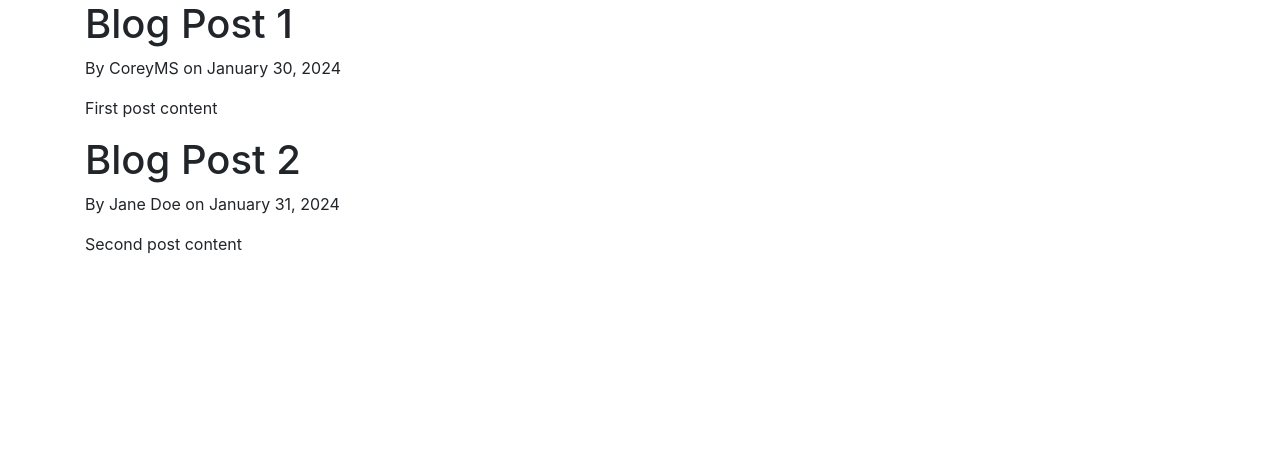
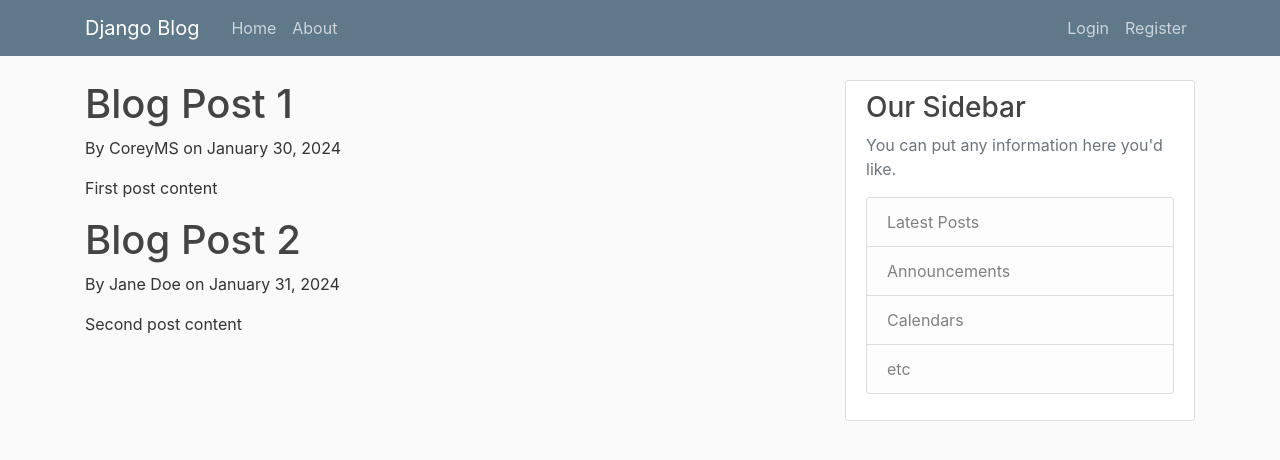
Before and after one commit to zee-ham-su/django-practice-project, a Django app: page / in a window 1280 px wide. Shown: the top 460 px of the page. Run offline with Django 5.2, Linux system fonts and the light colour scheme; some libraries are stand-ins or nearby versions.

Commit message:
Add navbar and sidebar to base.html

```diff
--- /dev/null
+++ b/startup/blog/static/blog/main.css
@@ -0,0 +1,89 @@
+body {
+    background: #fafafa;
+    color: #333333;
+    margin-top: 5rem;
+}
+
+h1,
+h2,
+h3,
+h4,
+h5,
+h6 {
+    color: #444444;
+}
+
+ul {
+    margin: 0;
+}
+
+.bg-steel {
+    background-color: #5f788a;
+}
+
+.site-header .navbar-nav .nav-link {
+    color: #cbd5db;
+}
+
+.site-header .navbar-nav .nav-link:hover {
+    color: #ffffff;
+}
+
+.site-header .navbar-nav .nav-link.active {
+    font-weight: 500;
+}
+
+.content-section {
+    background: #ffffff;
+    padding: 10px 20px;
+    border: 1px solid #dddddd;
+    border-radius: 3px;
+    margin-bottom: 20px;
+}
+
+.article-title {
+    color: #444444;
+}
+
+a.article-title:hover {
+    color: #428bca;
+    text-decoration: none;
+}
+
+.article-content {
+    white-space: pre-line;
+}
+
+.article-img {
+    height: 65px;
+    width: 65px;
+    margin-right: 16px;
+}
+
+.article-metadata {
+    padding-bottom: 1px;
+    margin-bottom: 4px;
+    border-bottom: 1px solid #e3e3e3
+}
+
+.article-metadata a:hover {
+    color: #333;
+    text-decoration: none;
+}
+
+.article-svg {
+    width: 25px;
+    height: 25px;
+    vertical-align: middle;
+}
+
+.account-img {
+    height: 125px;
+    width: 125px;
+    margin-right: 20px;
+    margin-bottom: 16px;
+}
+
+.account-heading {
+    font-size: 2.5rem;
+}
--- a/startup/blog/templates/blog/base.html
+++ b/startup/blog/templates/blog/base.html
@@ -1,6 +1,6 @@
+{% load static %}
 <!DOCTYPE html>
 <html lang="en">
-
 <head>
     <!-- Required meta tags -->
     <meta charset="utf-8">
@@ -9,7 +9,7 @@
     <!-- Bootstrap CSS -->
     <link rel="stylesheet" href="https://cdn.jsdelivr.net/npm/bootstrap@4.0.0/dist/css/bootstrap.min.css"
         integrity="sha384-Gn5384xqQ1aoWXA+058RXPxPg6fy4IWvTNh0E263XmFcJlSAwiGgFAW/dAiS6JXm" crossorigin="anonymous">
-
+    <link rel="stylesheet" type="text/css" href="{% static 'blog/main.css' %}">
     {% if title %}
         <title> Django Blog - {{ title }}</title>
     {% else %}
@@ -18,9 +18,48 @@
 </head>
 
 <body>
-    <div class="container">
-            {% block content %} {% endblock %}
-    </div>
+    <header class="site-header">
+        <nav class="navbar navbar-expand-md navbar-dark bg-steel fixed-top">
+            <div class="container">
+                <a class="navbar-brand mr-4" href="/">Django Blog</a>
+                <button class="navbar-toggler" type="button" data-toggle="collapse" data-target="#navbarToggle"
+                    aria-controls="navbarToggle" aria-expanded="false" aria-label="Toggle navigation">
+                    <span class="navbar-toggler-icon"></span>
+                </button>
+                <div class="collapse navbar-collapse" id="navbarToggle">
+                    <div class="navbar-nav mr-auto">
+                        <a class="nav-item nav-link" href="/">Home</a>
+                        <a class="nav-item nav-link" href="/about">About</a>
+                    </div>
+                    <!-- Navbar Right Side -->
+                    <div class="navbar-nav">
+                        <a class="nav-item nav-link" href="#">Login</a>
+                        <a class="nav-item nav-link" href="#">Register</a>
+                    </div>
+                </div>
+            </div>
+        </nav>
+    </header>
+    <main role="main" class="container">
+        <div class="row">
+            <div class="col-md-8">
+                {% block content %}{% endblock %}
+            </div>
+            <div class="col-md-4">
+                <div class="content-section">
+                    <h3>Our Sidebar</h3>
+                    <p class='text-muted'>You can put any information here you'd like.
+                    <ul class="list-group">
+                        <li class="list-group-item list-group-item-light">Latest Posts</li>
+                        <li class="list-group-item list-group-item-light">Announcements</li>
+                        <li class="list-group-item list-group-item-light">Calendars</li>
+                        <li class="list-group-item list-group-item-light">etc</li>
+                    </ul>
+                    </p>
+                </div>
+            </div>
+        </div>
+    </main>
     <!-- Optional JavaScript -->
     <!-- jQuery first, then Popper.js, then Bootstrap JS -->
     <script src="https://code.jquery.com/jquery-3.2.1.slim.min.js"
```
